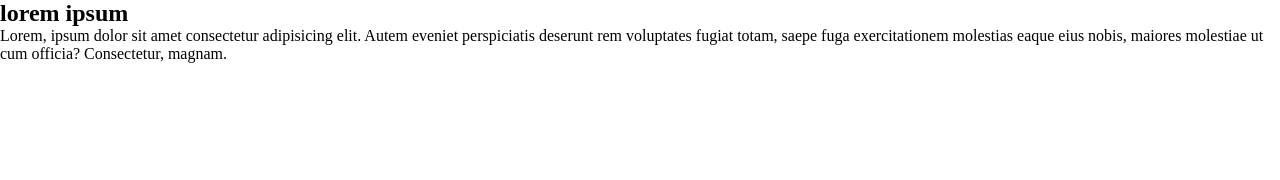
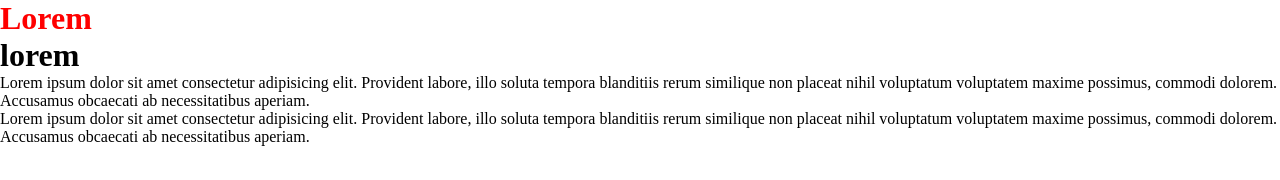
Before and after one commit to mateus-s-silva/Curso_Web, a plain HTML site: page HTML_CSS/selectors/index.html in a window 1280 px wide. Drawn offline with Linux system fonts and the light colour scheme.

Commit message:
Selectors practice

```diff
--- a/HTML_CSS/selectors/assets/css/styles.css
+++ b/HTML_CSS/selectors/assets/css/styles.css
@@ -1,6 +1,23 @@
 * {
     margin: 0;
     padding: 0;
+}
+
+
+.pai h1+p {
+    color: red;
+}
+
+.pai h1~p {
+    color: #839;
+}
+
+.pai .one~.two {
+    color: blueviolet;
+}
+
+[meu-atributo = "teste"] {
+    color: red;
 }
 
 /* h1 {
@@ -11,4 +28,29 @@ body div section p,
 body div section h1 {
     margin-left: 10px;
     color: darkred;
-} */
+}
+
+.color-blue.margin-12 {
+    color: darkblue;
+    margin: 12px;
+}
+
+.main-content h2.teste  {
+    font-style: italic;
+    background-color: aliceblue;
+    color: red;
+}
+
+div {
+    color: initial;
+    margin-left: 20px;
+}
+
+
+ Child selector
+
+.pai > .filha{
+    color: blue;
+}
+
+*/
--- a/HTML_CSS/selectors/index.html
+++ b/HTML_CSS/selectors/index.html
@@ -11,12 +11,13 @@
 
 
 <body>
-    <div>
-        <section>
-            <h1>lorem ipsum</h1>
-            <p>Lorem, ipsum dolor sit amet consectetur adipisicing elit. Autem eveniet perspiciatis deserunt rem voluptates fugiat totam, saepe fuga exercitationem molestias eaque eius nobis, maiores molestiae ut cum officia? Consectetur, magnam.</p>
-        </section>
-    </div>
+    <h1 class="heading" meu-atributo="teste">Lorem</h1>
+    <h1>lorem</h1>
+
+    <p class="p">Lorem ipsum dolor sit amet consectetur adipisicing elit. Provident labore, illo soluta tempora blanditiis rerum similique non placeat nihil voluptatum voluptatem maxime possimus, commodi dolorem. Accusamus obcaecati ab necessitatibus aperiam.</p>
+    <p class="p">Lorem ipsum dolor sit amet consectetur adipisicing elit. Provident labore, illo soluta tempora blanditiis rerum similique non placeat nihil voluptatum voluptatem maxime possimus, commodi dolorem. Accusamus obcaecati ab necessitatibus aperiam.</p>
+
+
 </body>
 
 
```
